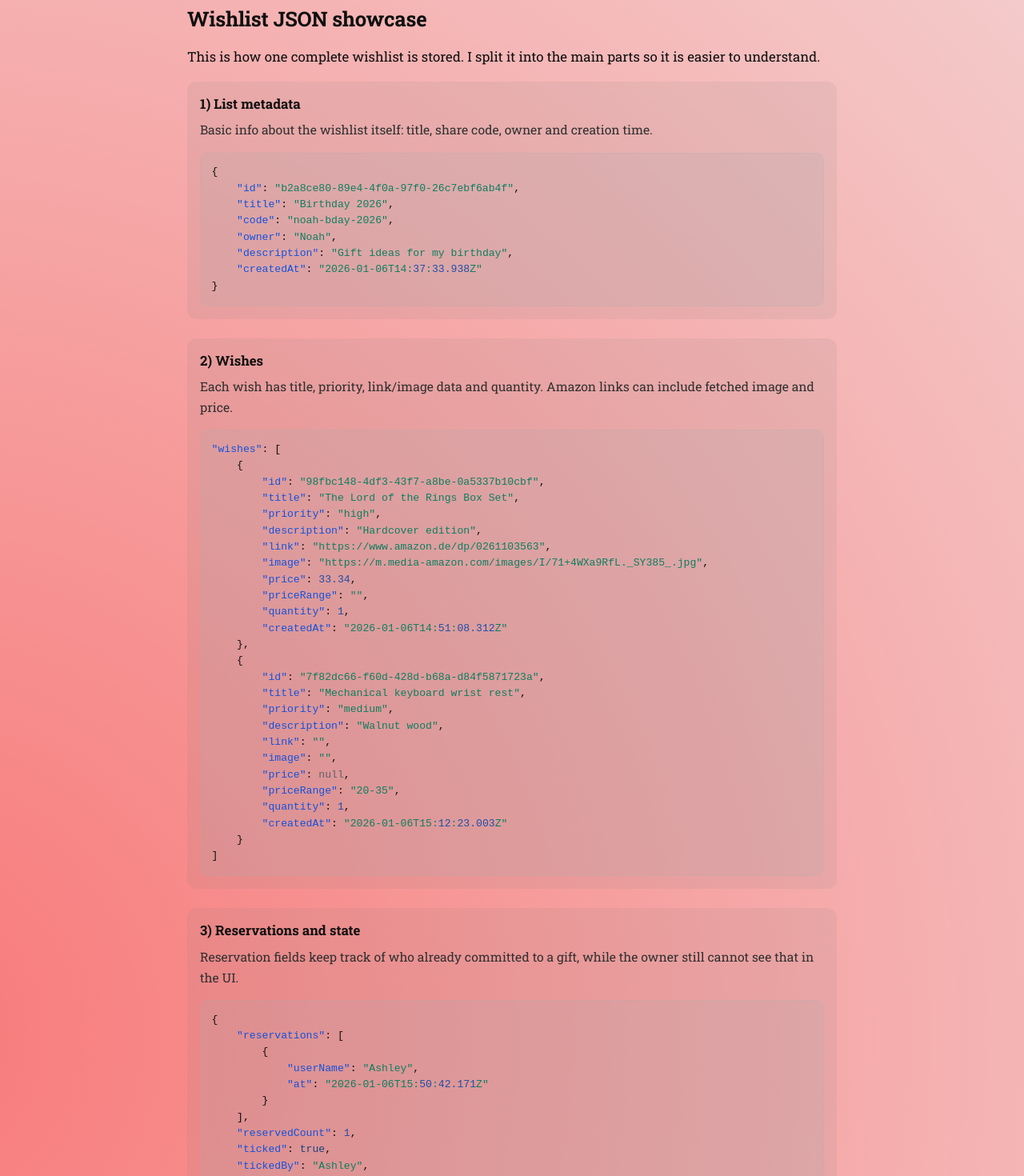
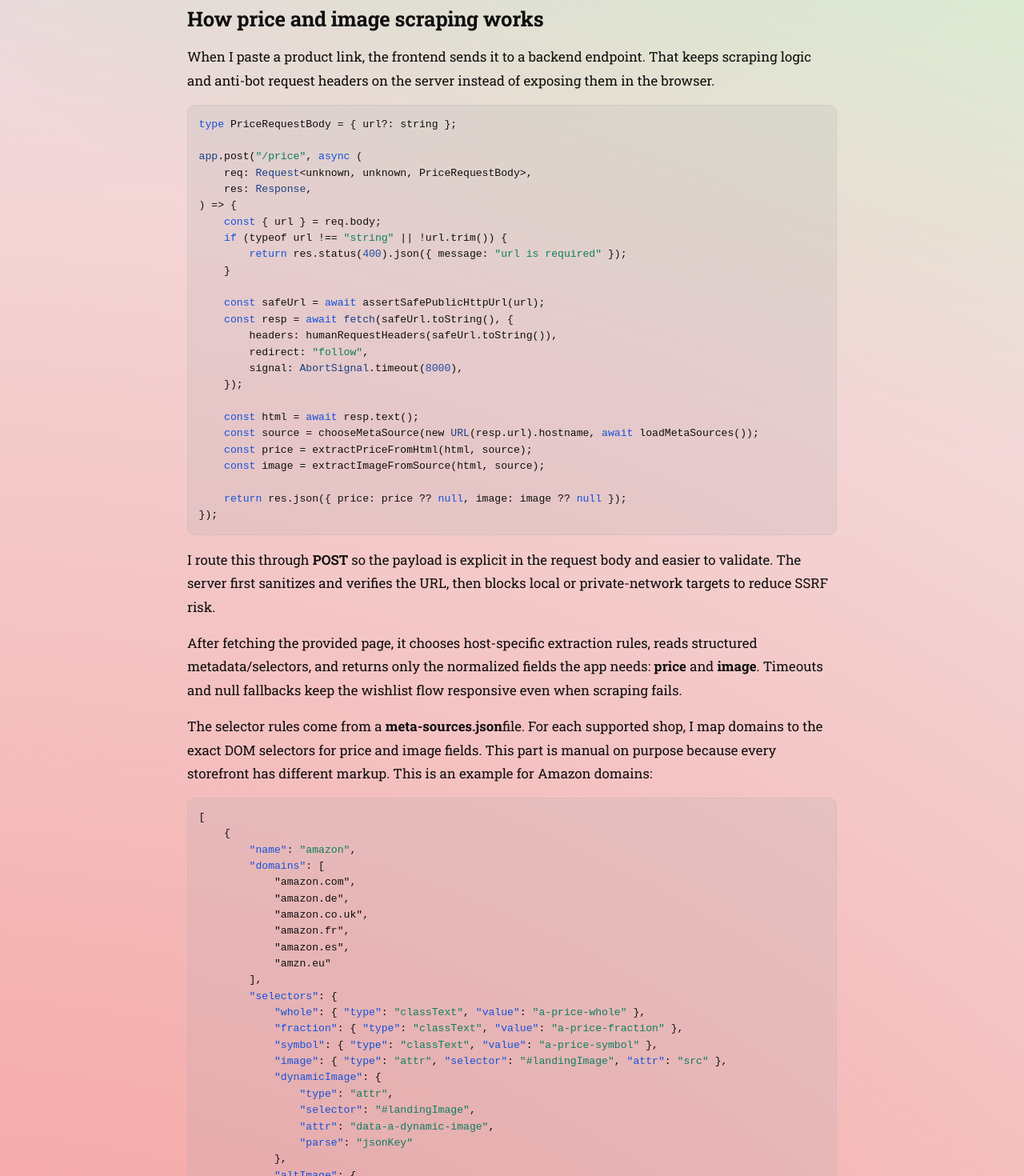
Before and after one commit to Noah4ever/noah4ever.github.io, a React (Vite) app: page /projects/giftboard in a window 1280 px wide. Shown: the part 5700-7170 px from the top of the page at 80% size. Built offline with nearby package versions, Linux system fonts and the light colour scheme; a web font is replaced by a local one.

Commit message:
updated giftboard project to show how i scrape image and price

```diff
--- a/src/pages/projects/Giftboard.tsx
+++ b/src/pages/projects/Giftboard.tsx
@@ -35,6 +35,20 @@ export default function Giftboard() {
             .replace(/(:\s*)(-?\d+(?:\.\d+)?)/g, '$1<span class="json-number">$2</span>')
             .replace(/\b(true|false)\b/g, '<span class="json-boolean">$1</span>')
             .replace(/\bnull\b/g, '<span class="json-null">null</span>');
+    };
+
+    const highlightTypeScript = (code: string) => {
+        const escaped = code
+            .replace(/&/g, "&amp;")
+            .replace(/</g, "&lt;")
+            .replace(/>/g, "&gt;");
+
+        return escaped
+            .replace(/(\/\/.*$)/gm, '<span class="ts-comment">$1</span>')
+            .replace(/("(?:\\.|[^"\\])*"|'(?:\\.|[^'\\])*'|`(?:\\.|[^`\\])*`)/g, '<span class="ts-string">$1</span>')
+            .replace(/\b(async|await|const|let|return|if|try|catch|null|type)\b/g, '<span class="ts-keyword">$1</span>')
+            .replace(/\b(app|fetch|Request|Response|URL|AbortSignal)\b/g, '<span class="ts-type">$1</span>')
+            .replace(/\b(\d+(?:\.\d+)?)\b/g, '<span class="ts-number">$1</span>');
     };
 
     return (
@@ -240,13 +254,127 @@ export default function Giftboard() {
             </section>
 
             <section
+                className="project-section giftboard-scrape-explainer"
+                aria-labelledby="giftboard-scrape-heading"
+            >
+                <h2 id="giftboard-scrape-heading">How price and image scraping works</h2>
+                <p>
+                    When I paste a product link, the frontend sends it to a
+                    backend endpoint. That keeps scraping logic and
+                    anti-bot request headers on the server instead of exposing
+                    them in the browser.
+                </p>
+                <pre>
+                    <code dangerouslySetInnerHTML={{
+                        __html: highlightTypeScript(String.raw`type PriceRequestBody = { url?: string };
+
+app.post("/price", async (
+    req: Request<unknown, unknown, PriceRequestBody>,
+    res: Response,
+) => {
+    const { url } = req.body;
+    if (typeof url !== "string" || !url.trim()) {
+        return res.status(400).json({ message: "url is required" });
+    }
+
+    const safeUrl = await assertSafePublicHttpUrl(url);
+    const resp = await fetch(safeUrl.toString(), {
+        headers: humanRequestHeaders(safeUrl.toString()),
+        redirect: "follow",
+        signal: AbortSignal.timeout(8000),
+    });
+
+    const html = await resp.text();
+    const source = chooseMetaSource(new URL(resp.url).hostname, await loadMetaSources());
+    const price = extractPriceFromHtml(html, source);
+    const image = extractImageFromSource(html, source);
+
+    return res.json({ price: price ?? null, image: image ?? null });
+});`)
+                    }} />
+                </pre>
+                <p>
+                    I route this through <strong>POST</strong> so the payload is
+                    explicit in the request body and easier to validate. The
+                    server first sanitizes and verifies the URL, then blocks local
+                    or private-network targets to reduce SSRF risk.
+                </p>
+                <p>
+                    After fetching the provided page, it chooses host-specific extraction
+                    rules, reads structured metadata/selectors, and returns only
+                    the normalized fields the app needs: <strong>price</strong> and
+                    <strong> image</strong>. Timeouts and null fallbacks keep the
+                    wishlist flow responsive even when scraping fails.
+                </p>
+                <p>
+                    The selector rules come from a <strong>meta-sources.json</strong>
+                    file. For each supported shop, I map domains to the exact DOM
+                    selectors for price and image fields. This part is manual on
+                    purpose because every storefront has different markup. This is an
+                    example for Amazon domains:
+                </p>
+                <pre>
+                    <code dangerouslySetInnerHTML={{
+                        __html: highlightJson(String.raw`[
+    {
+        "name": "amazon",
+        "domains": [
+            "amazon.com",
+            "amazon.de",
+            "amazon.co.uk",
+            "amazon.fr",
+            "amazon.es",
+            "amzn.eu"
+        ],
+        "selectors": {
+            "whole": { "type": "classText", "value": "a-price-whole" },
+            "fraction": { "type": "classText", "value": "a-price-fraction" },
+            "symbol": { "type": "classText", "value": "a-price-symbol" },
+            "image": { "type": "attr", "selector": "#landingImage", "attr": "src" },
+            "dynamicImage": {
+                "type": "attr",
+                "selector": "#landingImage",
+                "attr": "data-a-dynamic-image",
+                "parse": "jsonKey"
+            },
+            "altImage": {
+                "type": "attr",
+                "selector": "#landingImage",
+                "attr": "data-old-hires"
+            }
+        },
+        "fallbackRegexes": [
+            "\\\"price\\\"\\s*:\\s*\\\"([0-9.,]+)\\\"",
+            "price\":\"([0-9.,]+)\"",
+            "\\$(\\d+[\\d.,]*)"
+        ]
+    }
+]`)
+                    }} />
+                </pre>
+                <p>
+                    I have to maintain these selectors manually, but that tradeoff
+                    gives me predictable extraction per domain and makes breakages
+                    easier to fix when a site changes its HTML.
+                </p>
+            </section>
+
+            <section
                 className="project-section giftboard-json-showcase"
                 aria-labelledby="giftboard-json-heading"
             >
                 <h2 id="giftboard-json-heading">Wishlist JSON showcase</h2>
                 <p>
-                    This is how one complete wishlist is stored. I split it into
-                    the main parts so it is easier to understand.
+                    This JSON is the actual persisted data model behind Giftboard.
+                    Whenever someone performs an action (for example adding a wish,
+                    editing details, or reserving an item), the REST API updates
+                    this structure and writes the latest state back to storage.
+                    I chose JSON here because this started as a small family
+                    project and I did not want to set up a full database for it.
+                    If usage grows later, I can migrate the same structure into a
+                    proper database.
+                    I split one full example into parts below so it is easier to
+                    understand what each field is used for.
                 </p>
 
                 <article className="giftboard-json-part" aria-labelledby="giftboard-json-list-meta">
--- a/src/styles/pages/giftboard.scss
+++ b/src/styles/pages/giftboard.scss
@@ -306,6 +306,72 @@
     }
 }
 
+/* ─── Scrape explainer code blocks ─── */
+.giftboard-scrape-explainer {
+    pre {
+        margin: 0 0 1rem;
+        padding: 0.85rem;
+        border-radius: 10px;
+        border: 1px solid var(--color-background-skill);
+        background-color: var(--color-background-skill);
+        overflow-x: auto;
+        scrollbar-color: var(--color-text-deep-muted) transparent;
+
+        &::-webkit-scrollbar {
+            height: 10px;
+            background: transparent;
+        }
+
+        &::-webkit-scrollbar-track {
+            background: transparent;
+        }
+
+        &::-webkit-scrollbar-corner {
+            background: transparent;
+        }
+
+        &::-webkit-scrollbar-thumb {
+            background-color: var(--color-text-deep-muted);
+            border-radius: 999px;
+            border: 2px solid transparent;
+            background-clip: content-box;
+        }
+    }
+
+    code {
+        font-family: "Roboto Mono", monospace;
+        font-size: 0.82rem;
+        line-height: 1.55;
+        color: var(--color-text);
+        white-space: pre;
+
+        .ts-keyword,
+        .json-key {
+            color: var(--color-accent);
+        }
+
+        .ts-string,
+        .json-string {
+            color: var(--color-picture-blob-2);
+        }
+
+        .ts-number,
+        .json-number {
+            color: var(--color-picture-blob-1);
+        }
+
+        .ts-type,
+        .json-boolean {
+            color: var(--color-accent-hover);
+        }
+
+        .ts-comment,
+        .json-null {
+            color: var(--color-text-muted);
+        }
+    }
+}
+
 [data-theme="light"] .giftboard-json-showcase {
     .giftboard-json-part code {
         .json-string {
@@ -326,6 +392,31 @@
     }
 }
 
+[data-theme="light"] .giftboard-scrape-explainer {
+    code {
+
+        .ts-string,
+        .json-string {
+            color: #0b7f5f;
+        }
+
+        .ts-number,
+        .json-number {
+            color: #1f4ea8;
+        }
+
+        .ts-type,
+        .json-boolean {
+            color: #174182;
+        }
+
+        .ts-comment,
+        .json-null {
+            color: #5d636a;
+        }
+    }
+}
+
 [data-theme="dark"] .giftboard-json-showcase {
     .giftboard-json-part code {
         .json-key {
@@ -336,6 +427,31 @@
             color: #1ce8ae;
         }
 
+        .json-number {
+            color: #0059ff;
+        }
+    }
+}
+
+[data-theme="dark"] .giftboard-scrape-explainer {
+    code {
+
+        .ts-keyword,
+        .json-key {
+            color: #3a80f9;
+        }
+
+        .ts-string,
+        .json-string {
+            color: #1ce8ae;
+        }
+
+        .ts-type,
+        .json-boolean {
+            color: #d6601c;
+        }
+
+        .ts-number,
         .json-number {
             color: #0059ff;
         }
```
